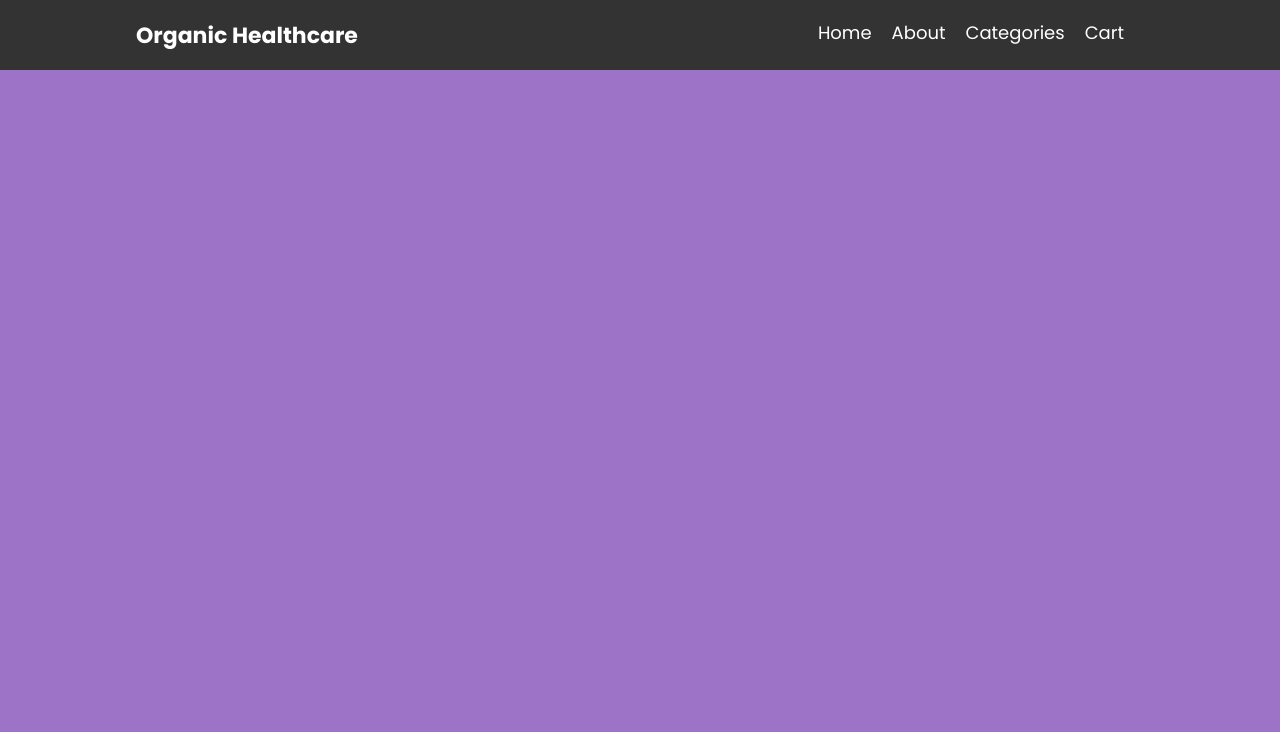
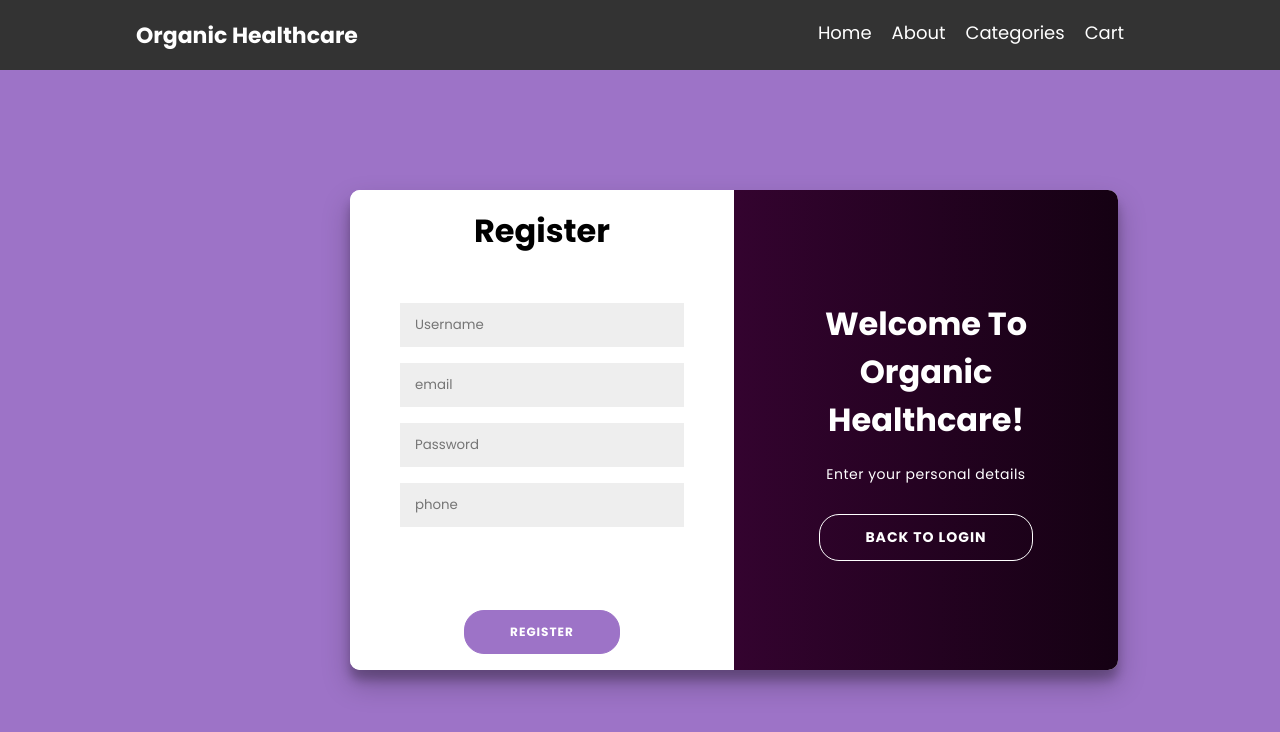
Before and after one commit to Genious-Bajracharya/Organic-Healthcare, a React (Create React App) app in the folder client/: page /editprofile in a window 1280 px wide. Shown: the top 732 px of the page. Built offline with nearby package versions, Linux system fonts and the light colour scheme.

Commit message:
Edit Profile/ admin login

```diff
--- a/client/src/App.js
+++ b/client/src/App.js
@@ -9,6 +9,8 @@ import Navbar from "./components/navbar";
 import Product from "./components/product";
 import Cart from "./components/cart";
 import Profile from "./components/profile";
+import EditProfile from "./components/editprofile";
+import Admin from "./components/admin";
 
 function App() {
   return (
@@ -25,6 +27,8 @@ function App() {
         <Route exact path="/product/:id" element={<Product />} />
         <Route exact path="/cart" element={<Cart />} />
         <Route exact path="/profile" element={<Profile />} />
+        <Route exact path="/editprofile" element={<EditProfile />} />
+        <Route exact path="/admin" element={<Admin />} />
       </Routes>
     </BrowserRouter>
   );
--- /dev/null
+++ b/client/src/components/admin.js
@@ -0,0 +1,14 @@
+import React, { useState } from "react";
+import axios from "axios";
+import { useNavigate } from "react-router-dom";
+// import "../css/otp.css";
+
+const admin = () => {
+  return (
+    <div className="container" id="container">
+      <p>Unga Bunga</p>
+    </div>
+  );
+};
+
+export default admin;
--- a/client/src/components/cart.js
+++ b/client/src/components/cart.js
@@ -18,6 +18,14 @@ const Cart = () => {
     fetchProducts();
   }, [username]);
 
+  const handleBuy = (product) => {
+    console.log(product);
+    axios
+      .post("http://localhost:3001/buy", product)
+      .then((res) => console.log(res.data))
+      .catch((err) => console.error(err));
+  };
+
   return (
     <div className="cart-page">
       <h2>Cart</h2>
@@ -37,6 +45,7 @@ const Cart = () => {
               <td>
                 <img src={product.image} alt={product.Name} />
               </td>
+              <button onClick={() => handleBuy(product)}>Buy</button>
             </tr>
           ))}
         </tbody>
--- /dev/null
+++ b/client/src/components/editprofile.js
@@ -0,0 +1,112 @@
+import React, { useState } from "react";
+import axios from "axios";
+import { useNavigate } from "react-router-dom";
+import "../css/register.css";
+
+const Register = () => {
+  const [username, setusername] = useState("");
+  const [email, setEmail] = useState("");
+  const [password, setPassword] = useState("");
+  const [phone, setphone] = useState("");
+  const [confPassword, setConfPassword] = useState("");
+  const username1 = localStorage.getItem("username");
+
+  const [profileStatus, setProfileStatus] = useState("");
+  //   const history = useHistory();
+  const navigate = useNavigate();
+
+  const handlesubmit = (e) => {
+    e.preventDefault();
+    try {
+      axios
+        .post("http://localhost:3001/editprofile", {
+          email: email,
+          username: username,
+          password: password,
+          phone: phone,
+          confPassword: confPassword,
+          username1,
+        })
+        .then((response) => {
+          setProfileStatus(response);
+          console.log(response);
+          if (response.data.message) {
+            setProfileStatus(response.data.message);
+          } else {
+            setProfileStatus("Profile edited successfully ");
+          }
+        });
+    } catch (error) {
+      if (error.response) {
+        setProfileStatus(error.response.data.message);
+      }
+    }
+  };
+
+  return (
+    <div className="container" id="container">
+      <div className="form-container sign-in-container">
+        <form onSubmit={handlesubmit} className="box">
+          <h1>Register</h1>
+          <div className="space"></div>
+
+          <input
+            type="text"
+            name="username"
+            placeholder="Username"
+            id="username"
+            required
+            value={username}
+            onChange={(e) => setusername(e.target.value)}
+          />
+          <input
+            type="email"
+            name="email"
+            placeholder="email"
+            id="email"
+            required
+            value={email}
+            onChange={(e) => setEmail(e.target.value)}
+          />
+          <input
+            type="password"
+            name="password"
+            placeholder="Password"
+            id="password"
+            required
+            value={password}
+            onChange={(e) => setPassword(e.target.value)}
+          />
+          <input
+            type="phone"
+            name="phone"
+            placeholder="phone"
+            id="phone"
+            required
+            value={phone}
+            onChange={(e) => setphone(e.target.value)}
+          />
+
+          <br />
+          <p className="has-text-centered">{profileStatus}</p>
+          <button type="submit">Register</button>
+        </form>
+      </div>
+      <div className="overlay-container">
+        <div className="overlay">
+          <div className="overlay-panel overlay-right">
+            <h1>Welcome To Organic Healthcare!</h1>
+            <p>Enter your personal details </p>
+            <button className="ghost" id="signUp">
+              <a className="ghost" href="/..">
+                Back to Login
+              </a>
+            </button>
+          </div>
+        </div>
+      </div>
+    </div>
+  );
+};
+
+export default Register;
--- a/client/src/components/login.js
+++ b/client/src/components/login.js
@@ -28,9 +28,13 @@ const Login = () => {
         if (response.data.message) {
           setLoginStatus(response.data.message);
         } else {
-          setLoginStatus(response.data[0].email);
-          localStorage.setItem("username", username);
-          navigate("/otp");
+          if (response.data.role === "admin") {
+            navigate("/admin");
+          } else {
+            setLoginStatus(response.data[0].email);
+            localStorage.setItem("username", username);
+            navigate("/otp");
+          }
         }
       });
   };
--- a/client/src/components/product.js
+++ b/client/src/components/product.js
@@ -17,6 +17,33 @@ const ProductDetail = () => {
         console.error(error);
       });
   }, [id]);
+
+  const addToCart = async (product) => {
+    const productId = product.id;
+    const username = localStorage.getItem("username");
+    try {
+      const res = await axios.post("http://localhost:3001/cart", {
+        product,
+        username,
+      });
+      console.log(res.data.message);
+    } catch (error) {
+      console.error(error);
+    }
+  };
+
+  const handleBuy = async () => {
+    try {
+      await axios.post("http://localhost:3001/buy", {
+        username: localStorage.getItem("username"),
+        product_id: product.id,
+        price: product.price,
+      });
+      alert("Order placed successfully");
+    } catch (error) {
+      console.error(error);
+    }
+  };
 
   return (
     <div className="product-container">
@@ -51,10 +78,13 @@ const ProductDetail = () => {
             </div>
 
             <div className="product-btn-group">
-              <div className="button buy-now">
+              <div className="button buy-now" onClick={handleBuy}>
                 <i className="bx bxs-zap" /> Buy Now
               </div>
-              <div className="button add-cart">
+              <div
+                className="button add-cart"
+                onClick={() => addToCart(product)}
+              >
                 <i className="bx bxs-cart" /> Add to Cart
               </div>
             </div>
--- a/client/src/components/profile.js
+++ b/client/src/components/profile.js
@@ -26,7 +26,9 @@ const Profile = () => {
       <div>Email: {userData.email}</div>
       <div>Full Name: {userData.phone}</div>
       <div>Full Password: {userData.password}</div>
-      <button>Edit</button>
+      <a href="/editprofile">
+        <button>Edit</button>
+      </a>
     </div>
   );
 };
```
Also changed, not shown: 1 other file (tests, documents, lock files or other folders).
